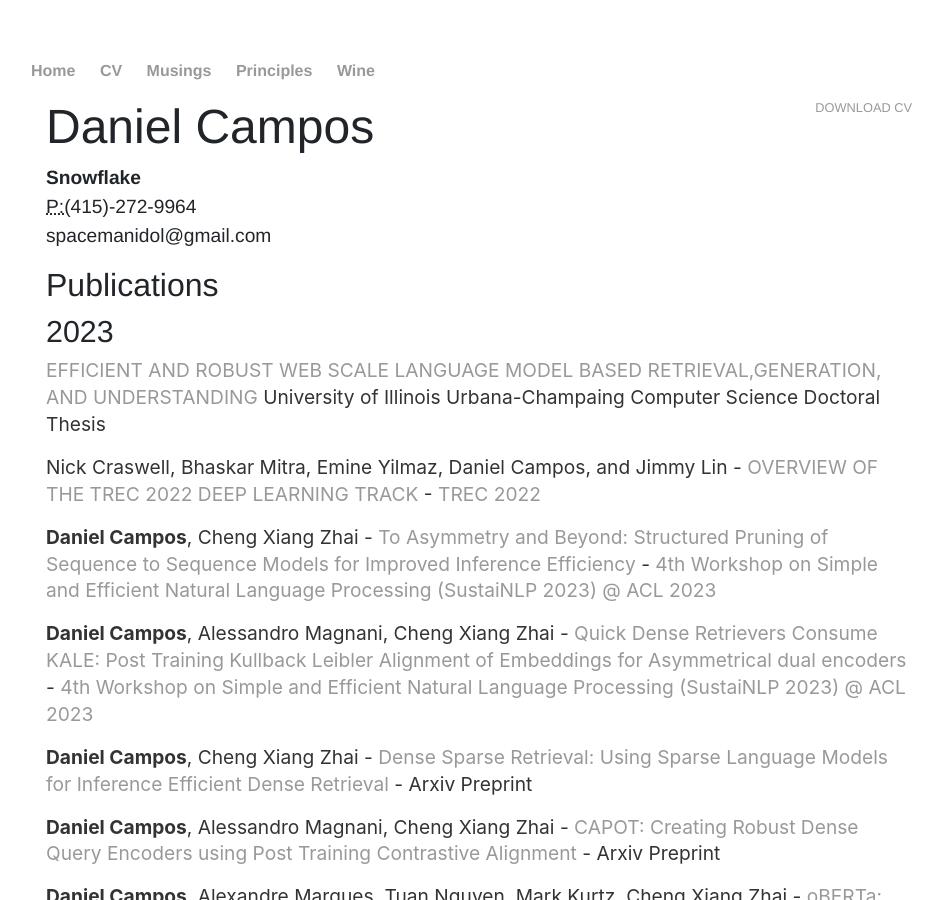
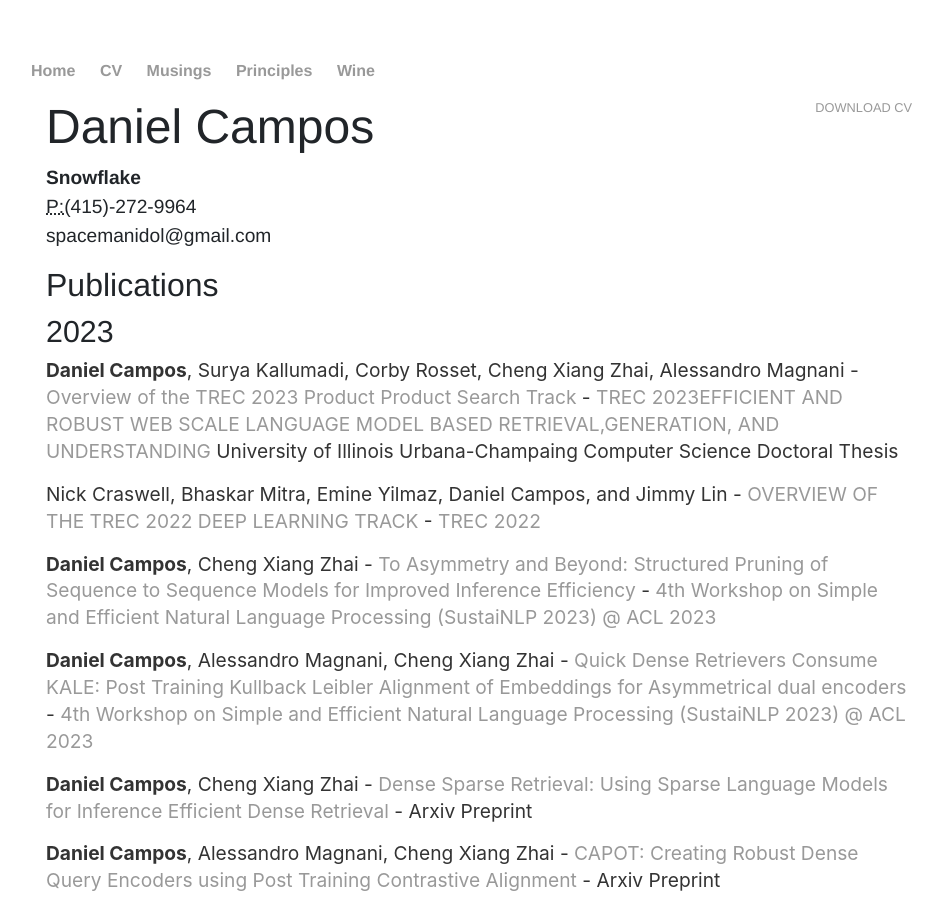
Before and after one commit to spacemanidol/spacemanidol.github.io, a Jekyll site: the page built from cv/index.html, in a window 1280 px wide and 900 px high. Shown: the whole window, without its empty margins (161-1103 px from the left). Built offline with Jekyll 4.4.1, drawn with Linux system fonts in a browser that asks for light colours; a script that is not in the unit is left out; comment, search, counter and statistics services are not loaded; some of the changed text lies outside the part shown.

Commit message:
Update index.html

```diff
--- a/cv/index.html
+++ b/cv/index.html
@@ -12,7 +12,8 @@ title: CV of Daniel Campos
 	</address>
 	<h2>Publications</h2>
 	<h4>2023</h4>
-	<p><a href='UIUCTHESIS.pdf'>EFFICIENT AND ROBUST WEB SCALE LANGUAGE MODEL BASED RETRIEVAL,GENERATION, AND UNDERSTANDING</a> University of Illinois Urbana-Champaing Computer Science Doctoral Thesis</p>
+	<p><strong>Daniel Campos</strong>, Surya Kallumadi, Corby Rosset, Cheng Xiang Zhai, Alessandro Magnani - <a href='https://arxiv.org/abs/2311.07861'>Overview of the TREC 2023 Product Product Search Track</a> - <a href='https://trec.nist.gov/tracks.html'>TREC 2023</a
+	<p><a href='https://www.ideals.illinois.edu/items/128691'>EFFICIENT AND ROBUST WEB SCALE LANGUAGE MODEL BASED RETRIEVAL,GENERATION, AND UNDERSTANDING</a> University of Illinois Urbana-Champaing Computer Science Doctoral Thesis</p>
 	<p>Nick Craswell, Bhaskar Mitra, Emine Yilmaz, </strong>Daniel Campos</strong>, and Jimmy Lin - <a href='https://www.microsoft.com/en-us/research/publication/overview-of-the-trec-2022-deep-learning-track/'>OVERVIEW OF THE TREC 2022 DEEP LEARNING TRACK</a> - <a href='https://trec.nist.gov/tracks.html'>TREC 2022</a></p>
 	<p><strong>Daniel Campos</strong>, Cheng Xiang Zhai - <a href='https://arxiv.org/abs/2304.00114'>To Asymmetry and Beyond: Structured Pruning of Sequence to Sequence Models for Improved Inference Efficiency</a> - <a href='https://sites.google.com/view/sustainlp2023/call-for-papers?authuser=0'> 4th Workshop on Simple and Efficient Natural Language Processing (SustaiNLP 2023) @ ACL 2023</a></p>
 	<p><strong>Daniel Campos</strong>, Alessandro Magnani, Cheng Xiang Zhai - <a href='https://arxiv.org/abs/2304.01016'>Quick Dense Retrievers Consume KALE: Post Training Kullback Leibler Alignment of Embeddings for Asymmetrical dual encoders</a> - <a href='https://sites.google.com/view/sustainlp2023/call-for-papers?authuser=0'> 4th Workshop on Simple and Efficient Natural Language Processing (SustaiNLP 2023) @ ACL 2023</a> </p>
```
Also changed, not shown: other parts of cv/index.html (+1 -1 lines).
